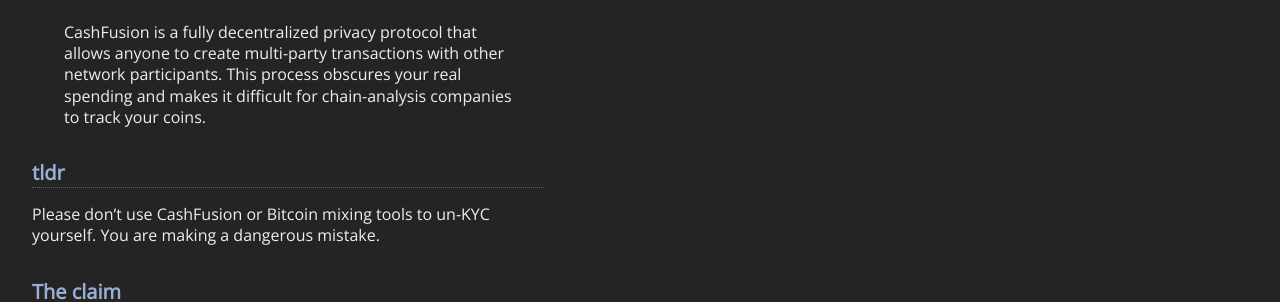
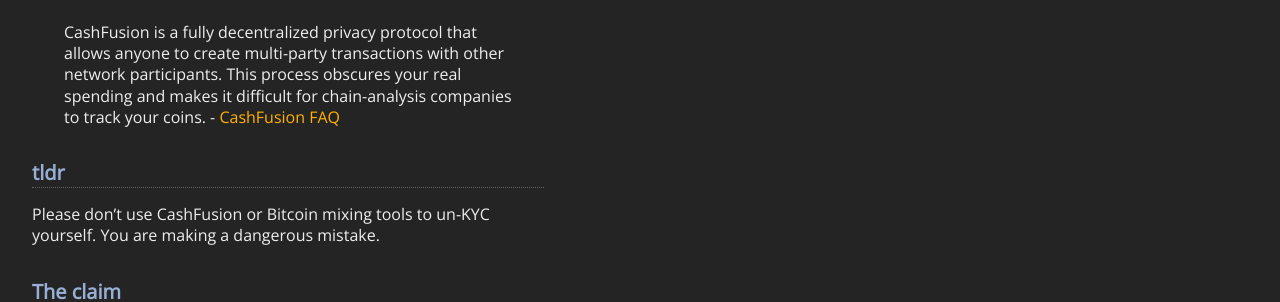
Before and after one commit to wakgill/website, a Jekyll site: the page built from _posts/2021-07-12-cash-fusion.md, in a window 1280 px wide. Shown: the part 134-436 px from the top of the page. Built offline with Jekyll 4.4.1, drawn with Linux system fonts in a browser that asks for light colours.

Commit message:
Update 2021-07-12-cash-fusion.md

```diff
--- a/_posts/2021-07-12-cash-fusion.md
+++ b/_posts/2021-07-12-cash-fusion.md
@@ -4,7 +4,7 @@
 permalink: cfusion
 ---
 
->CashFusion is a fully decentralized privacy protocol that allows anyone to create multi-party transactions with other network participants. This process obscures your real spending and makes it difficult for chain-analysis companies to track your coins.
+>CashFusion is a fully decentralized privacy protocol that allows anyone to create multi-party transactions with other network participants. This process obscures your real spending and makes it difficult for chain-analysis companies to track your coins. - [CashFusion FAQ](https://cashfusion.org/faqs/)
 
 ### tldr
 
```
